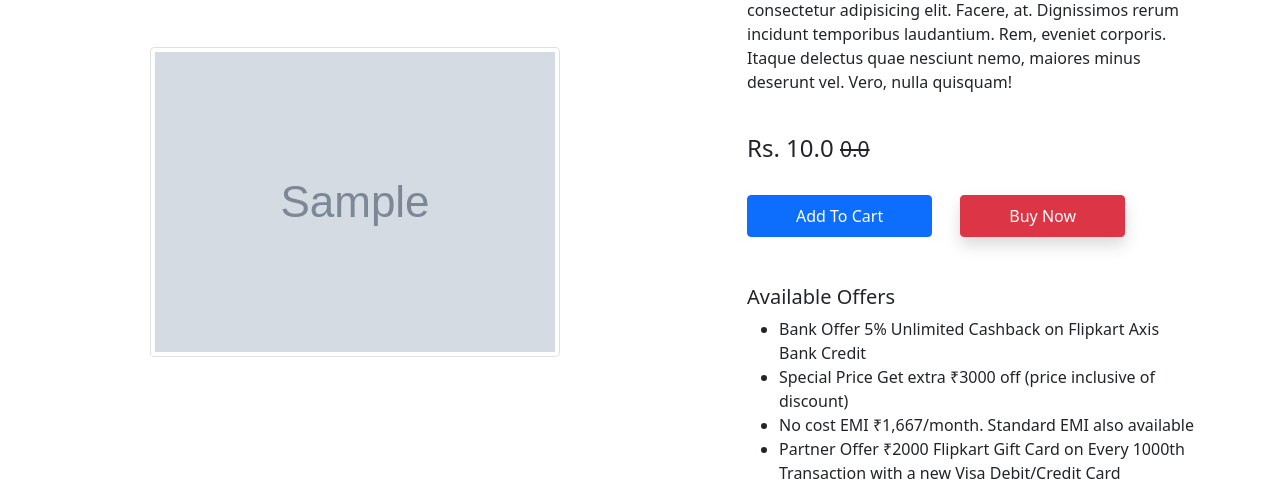
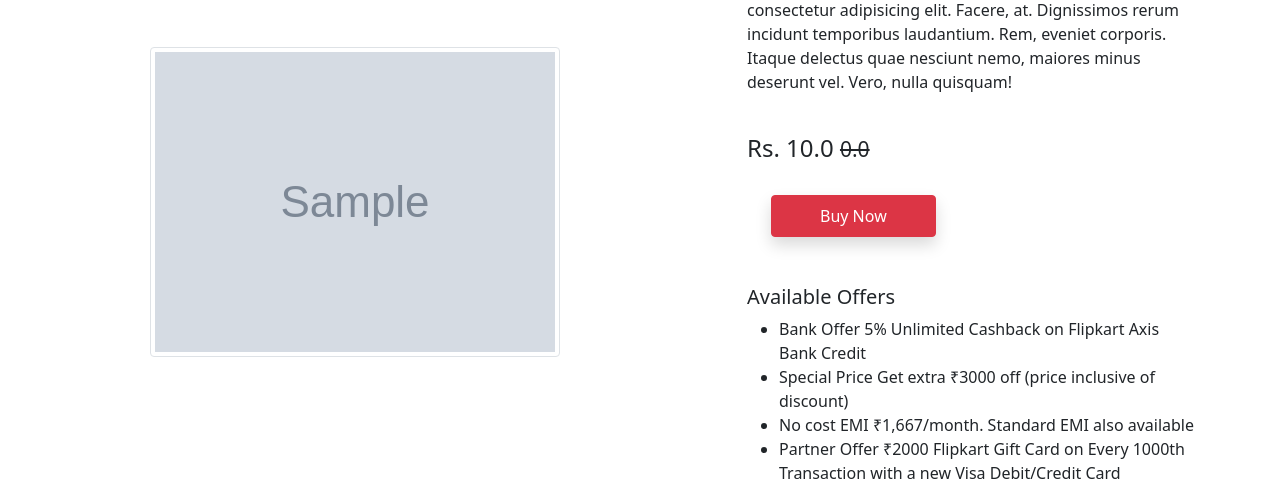
Before and after one commit to shivamchaurasiy/market-hub, a Django app: page /product-detail/1 in a window 1280 px wide. Shown: the part 201-684 px from the top of the page. Run offline with Django 5.2, Linux system fonts and the light colour scheme; tables that the repository leaves empty hold one stand-in row (values such as "Sample post"); grey boxes marked "Sample" are stand-in pictures; some libraries are stand-ins or nearby versions.

Commit message:
modified in views, myscript, addtocart, productdetail, settings file

```diff
--- a/markethub/app/static/app/js/myscript.js
+++ b/markethub/app/static/app/js/myscript.js
@@ -26,6 +26,7 @@ $('#slider1, #slider2, #slider3').owlCarousel({
 
 // Plus Cart
 $('.plus-cart').click(function() {
+// sourcery skip: avoid-using-var
     var id = $(this).attr('pid').toString();
 
     var eml = this.parentNode.children[2]
@@ -48,6 +49,7 @@ $('.plus-cart').click(function() {
 
 // Minus Cart
 $('.minus-cart').click(function() {
+// sourcery skip: avoid-using-var
     var id = $(this).attr('pid').toString();
 
     var eml = this.parentNode.children[2]
@@ -70,6 +72,7 @@ $('.minus-cart').click(function() {
 
 // Remove Cart
 $('.remove-cart').click(function() {
+// sourcery skip: avoid-using-var
     var id = $(this).attr('pid').toString();
 
     var eml = this
--- a/markethub/app/templates/app/productdetail.html
+++ b/markethub/app/templates/app/productdetail.html
@@ -1,4 +1,8 @@
-{% extends 'app/base.html' %} {% load static %} {% block title %}Product Detail{% endblock title %} {% block main-content %}
+{% extends 'app/base.html' %}
+{% load static %}
+{% block title %}Product Detail{% endblock title %}
+
+{% block main-content %}
 <div class="container my-5">
     <div class="row">
         <div class="col-sm-6 text-center align-self-center">
@@ -12,20 +16,16 @@
             </p> <br>
             <h4>Rs. {{product.selling_price}} <small class="fw-light text-decoration-line-through">{{product.discounted_price}}</small></h4>
 
-            <br>{% if request.user.is_authenticated %} {% if item_already_in_cart %}
-            <a href="{% url 'showcart' %}" class="btn btn-warning shadow px-5 py-2 ms-4">Go to Cart
-            </a> {% else %}
-
-            <form action="/add-to-cart" class="d-inline">
-                <input type="hidden" name="prod_id" value="{{product.id}}" id="prod_id">
-                <button type="submit" class="btn btn-primary shodow px-5 py-2">Add To Cart</button>
-            </form>
-            {% endif %} {% endif %} {% if not request.user.is_authenticated %}
-
-            <form action="/add-to-cart" class="d-inline">
-                <input type="hidden" name="prod_id" value="{{product.id}}" id="prod_id">
-                <button type="submit" class="btn btn-primary shodow px-5 py-2">Add To Cart</button>
-            </form>
+            <br>
+            {% if request.user.is_authenticated %}
+                {% if item_already_in_cart %}
+                    <a href="{% url 'showcart' %}" class="btn btn-warning shadow px-5 py-2 ms-4">Go to Cart</a>
+                {% else %}
+                    <form action="/add-to-cart" class="d-inline">
+                        <input type="hidden" name="prod_id" value="{{product.id}}" id="prod_id">
+                        <button type="submit" class="btn btn-primary shodow px-5 py-2">Add To Cart</button>
+                    </form>
+                {% endif %}
             {% endif %}
 
             <a href="{% url 'checkout' %}" class="btn btn-danger shadow px-5 py-2 ms-4">Buy Now</a>
--- a/markethub/app/views.py
+++ b/markethub/app/views.py
@@ -20,17 +20,6 @@ class ProductView(View):
 
 
 class ProductDetailView(View):
-    '''
-    About of Q Object
-    Queries ko Combine Karna: Aap Q objects ka istemal karke ek hi query mein multiple conditions ko combine kar sakte hain. Jaise agar aapko un users ko dhundhna hai jo kisi specific city se hain ya kisi specific email se hain:
-    Ex. = users = User.objects.filter(Q(city='Indore') | Q(email='example@example.com'))
-
-    Conditions ko Chain Karna: Aap multiple Q objects ko chain kar sakte hain complex queries ke liye. Jaise agar aapko un users ko dhundhna hai jo kisi specific city se hain aur ya toh unka email specific ho ya unki age ek certain limit se zyada ho:
-    Ex = users = User.objects.filter(Q(city='Indore') & (Q(email='example@example.com') | Q(age__gt=30)))
-
-    Conditions ko Negate Karna: Aap kisi condition ko negate karne ke liye ~ (not) operator ka istemal bhi kar sakte hain. Jaise agar aapko un users ko dhundhna hai jo kisi specific city se nahi hain:
-    Ex = users = User.objects.filter(~Q(city='Indore'))
-    '''
     def get(self,request, id):
         product=Product.objects.get(pk=id)
         item_already_in_cart = False
@@ -43,9 +32,9 @@ def buy_now(request):
 
 
 def mobile(request, data=None):
-    if data == None:
+    if data is None:
         mobiles = Product.objects.filter(category='M')
-    elif data == 'Redmi' or data == 'Samsung':
+    elif data in ['Redmi', 'Samsung']:
         mobiles = Product.objects.filter(category='M').filter(brand=data)
     elif data == 'below':
         mobiles = Product.objects.filter(category='M').filter(selling_price__lt=10000)
@@ -108,14 +97,9 @@ def show_cart(request):
     if request.user.is_authenticated:
         user = request.user
         cart = Cart.objects.filter(user=user)
-        print(cart)
-        amount = 0.0
-        shipping_amount = 70.0
-        total_amount = 0.0
-        cart_product = [p for p in Cart.objects.all() if p.user == user]
-        print(cart_product)
-
-        if cart_product:
+        if cart_product := [p for p in Cart.objects.all() if p.user == user]:
+            amount = 0.0
+            shipping_amount = 70.0
             for p in cart_product:
                 tempamount = (p.quantity * p.product.selling_price)
                 amount += tempamount
@@ -197,15 +181,15 @@ def checkout(request):
     user = request.user
     add = Customer.objects.filter(user=user)
     cart_items = Cart.objects.filter(user=user)
-    amount = 0.0
-    shipping_amount = 70.0
     totalamount = 0.0
-    cart_product = [p for p in Cart.objects.all() if p.user == request.user]
-
-    if cart_product:
+    if cart_product := [
+        p for p in Cart.objects.all() if p.user == request.user
+    ]:
+        amount = 0.0
         for p in cart_product:
             tempamount = (p.quantity * p.product.selling_price)
             amount += tempamount
+        shipping_amount = 70.0
         totalamount = amount + shipping_amount
 
     return render(request, 'app/checkout.html', {'add':add, 'totalamount':totalamount, 'cart_items':cart_items})
--- a/markethub/markethub/settings.py
+++ b/markethub/markethub/settings.py
@@ -106,7 +106,8 @@ AUTH_PASSWORD_VALIDATORS = [
 
 LANGUAGE_CODE = 'en-us'
 
-TIME_ZONE = 'UTC'
+# TIME_ZONE = 'UTC'
+TIME_ZONE = 'Asia/Kolkata'
 
 USE_I18N = True
 
```
Also changed, not shown: markethub/app/templates/app/addtocart.html (+8 -2 lines).
